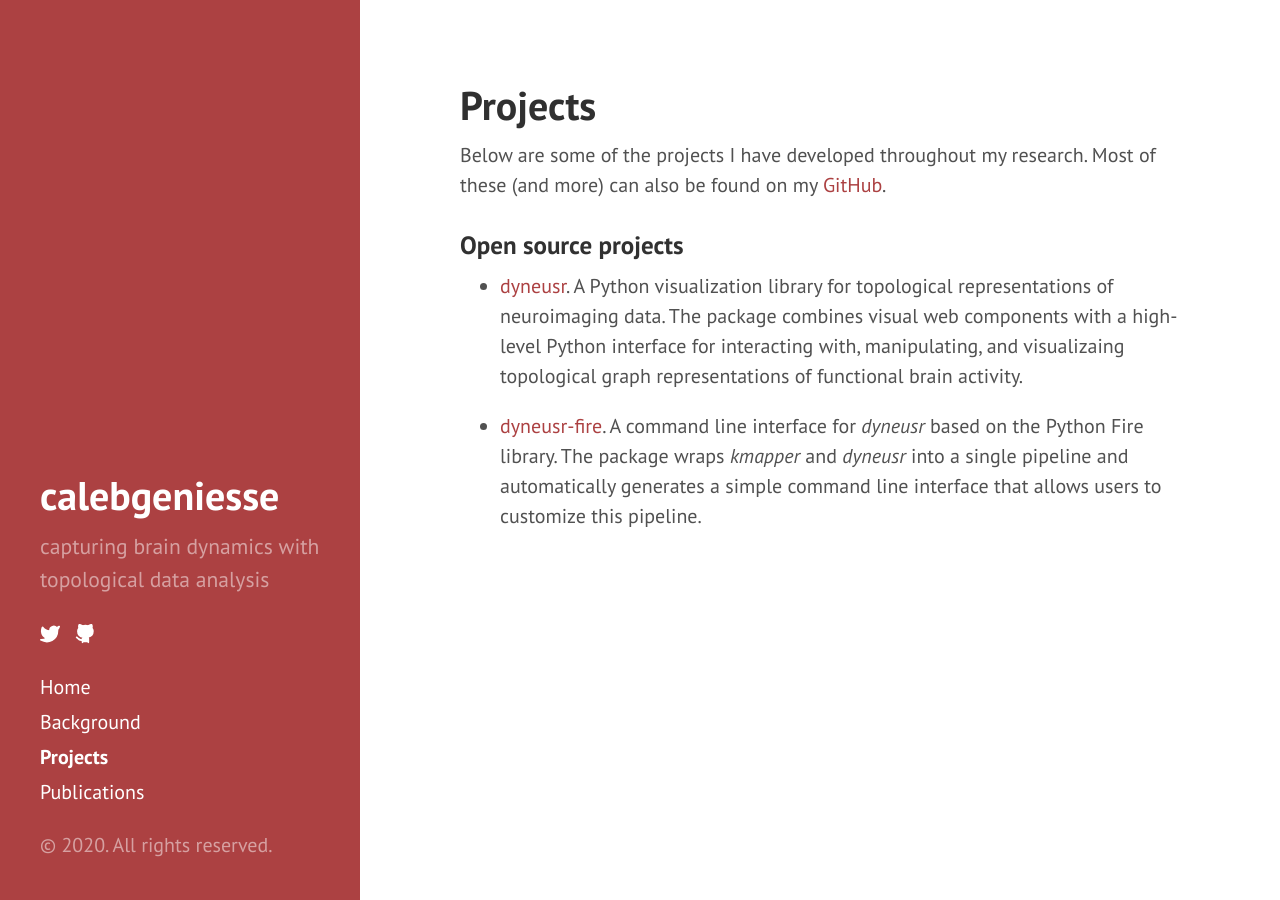
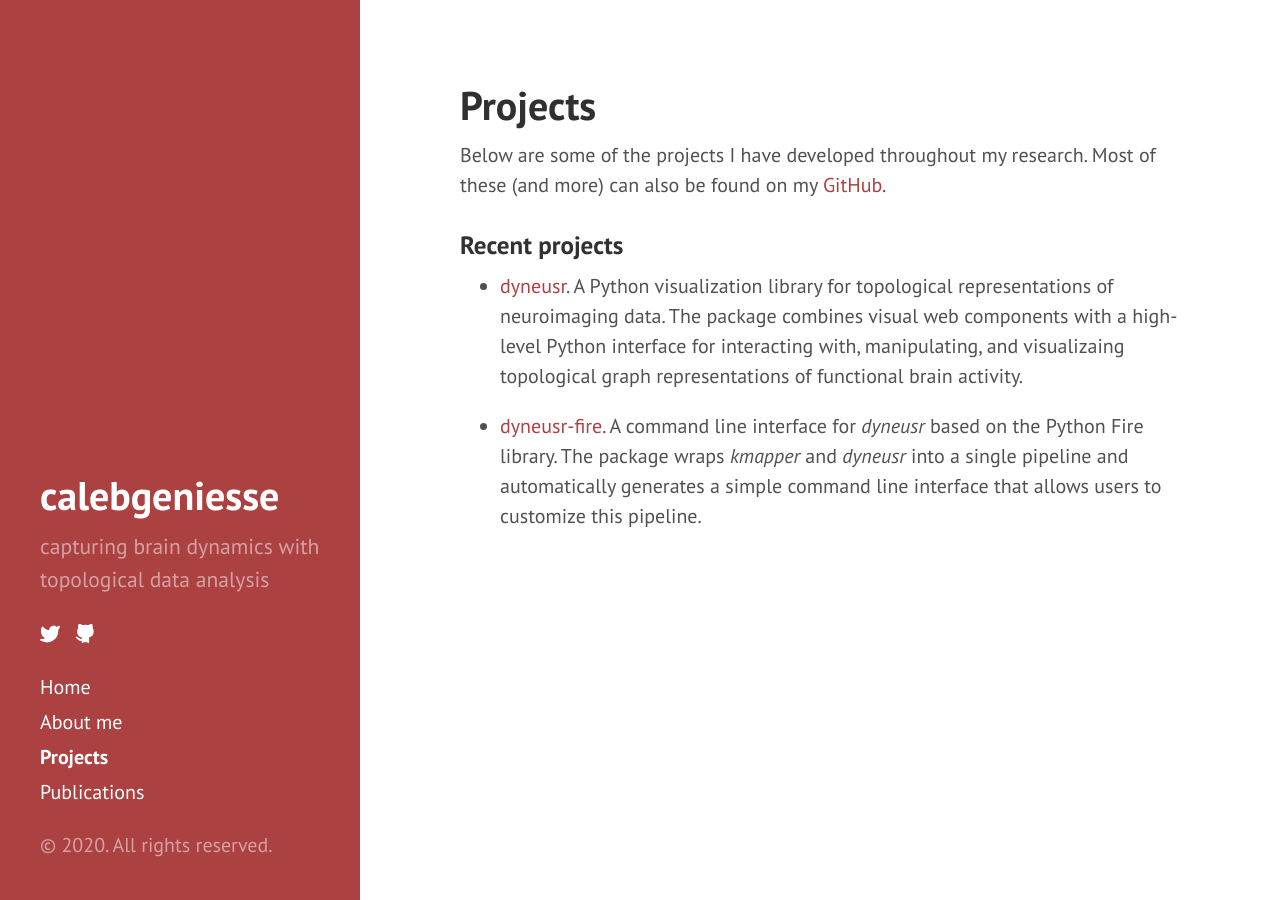
Before and after one commit to calebgeniesse/calebgeniesse.github.io, a Jekyll site: the page built from projects.md, in a window 1280 px wide. Built offline with Jekyll 4.4.1, drawn with Linux system fonts in a browser that asks for light colours.

Commit message:
renaming

```diff
--- a/about-me.md
+++ b/about-me.md
@@ -1,6 +1,6 @@
 ---
 layout: page
-title: Background
+title: About me
 ---
 
 <p>
--- a/projects.md
+++ b/projects.md
@@ -6,7 +6,7 @@ title: Projects
 Below are some of the projects I have developed throughout my research. Most of these (and more) can also be found on my [GitHub](https://github.com/calebgeniesse).
 
 
-### Open source projects
+### Recent projects
 
 - [dyneusr](https://braindynamicslab.github.io/dyneusr/). A Python visualization library for topological representations of neuroimaging data. The package combines visual web components with a high-level Python interface for interacting with, manipulating, and visualizaing topological graph representations of functional brain activity.
 
```
